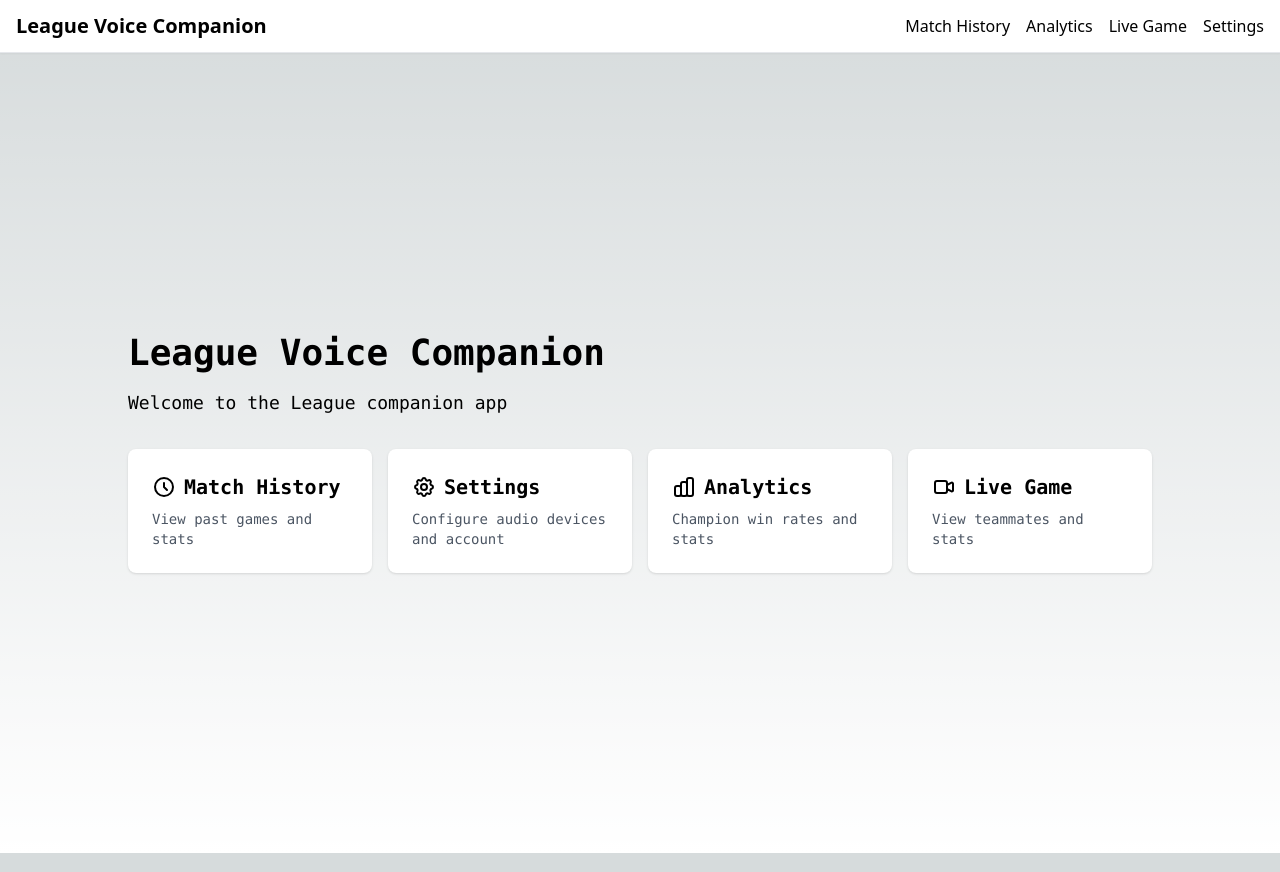
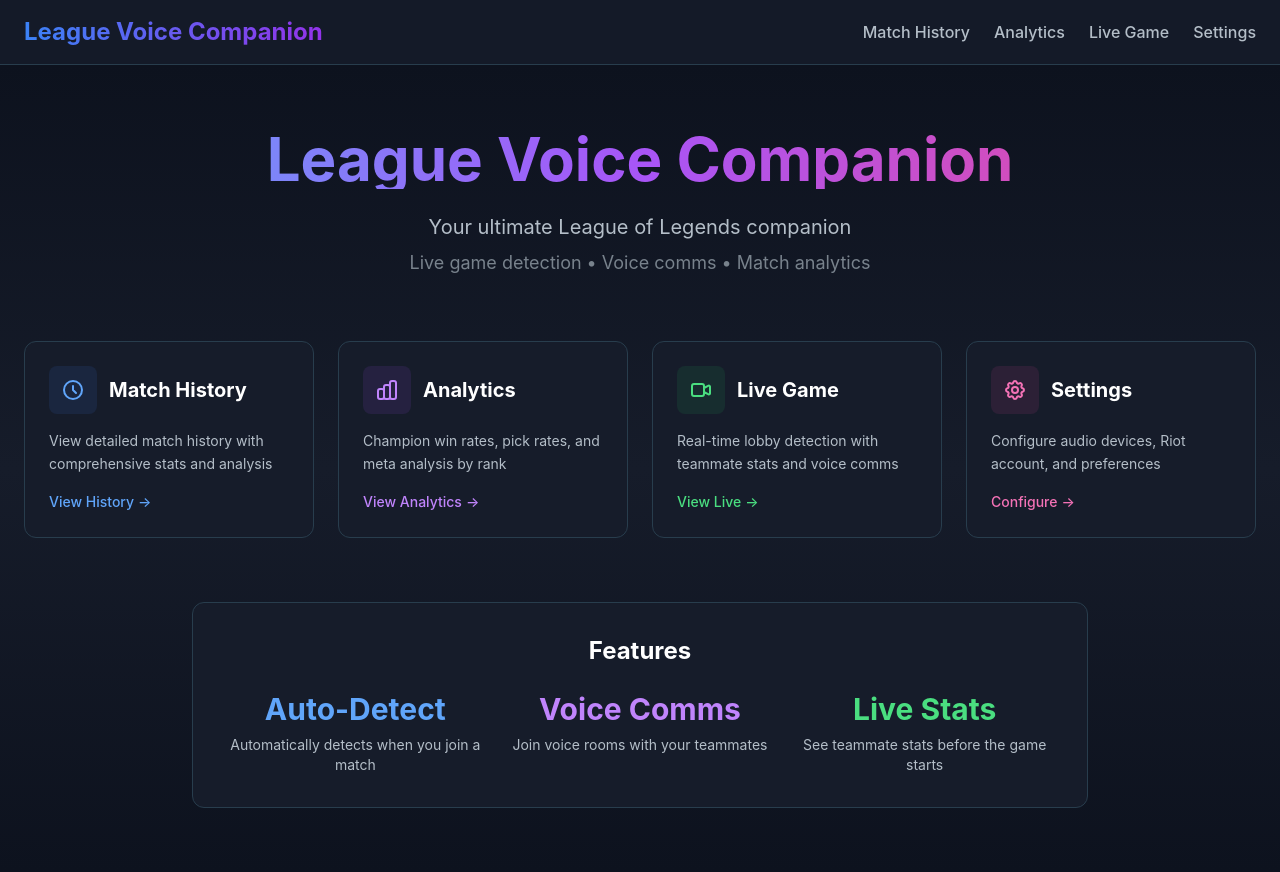
Before and after one commit to loguefx/League_Comms, a Next.js app in the folder apps/web/: page / in a window 1280 px wide. Built offline with nearby package versions, Linux system fonts and the light colour scheme.

Commit message:
Fix StatsModule dependency and improve frontend UX with modern dark theme

```diff
--- a/apps/web/src/app/globals.css
+++ b/apps/web/src/app/globals.css
@@ -3,27 +3,50 @@
 @tailwind utilities;
 
 :root {
-  --foreground-rgb: 0, 0, 0;
-  --background-start-rgb: 214, 219, 220;
-  --background-end-rgb: 255, 255, 255;
+  --foreground-rgb: 255, 255, 255;
+  --background-rgb: 13, 18, 30;
+  --card-bg: 22, 28, 42;
+  --border-color: 40, 47, 61;
+  --accent-blue: 0, 122, 255;
+  --accent-purple: 138, 43, 226;
+  --text-primary: 255, 255, 255;
+  --text-secondary: 180, 190, 200;
+  --text-muted: 120, 130, 140;
 }
 
-@media (prefers-color-scheme: dark) {
-  :root {
-    --foreground-rgb: 255, 255, 255;
-    --background-start-rgb: 0, 0, 0;
-    --background-end-rgb: 0, 0, 0;
-  }
+* {
+  margin: 0;
+  padding: 0;
+  box-sizing: border-box;
 }
 
 body {
-  color: rgb(var(--foreground-rgb));
-  background: linear-gradient(
-      to bottom,
-      transparent,
-      rgb(var(--background-end-rgb))
-    )
-    rgb(var(--background-start-rgb));
+  color: rgb(var(--text-primary));
+  background: rgb(var(--background-rgb));
+  font-family: -apple-system, BlinkMacSystemFont, 'Segoe UI', 'Roboto', 'Oxygen',
+    'Ubuntu', 'Cantarell', 'Fira Sans', 'Droid Sans', 'Helvetica Neue',
+    sans-serif;
+  -webkit-font-smoothing: antialiased;
+  -moz-osx-font-smoothing: grayscale;
+}
+
+/* Custom scrollbar */
+::-webkit-scrollbar {
+  width: 8px;
+  height: 8px;
+}
+
+::-webkit-scrollbar-track {
+  background: rgb(var(--background-rgb));
+}
+
+::-webkit-scrollbar-thumb {
+  background: rgb(var(--border-color));
+  border-radius: 4px;
+}
+
+::-webkit-scrollbar-thumb:hover {
+  background: rgb(60, 67, 81);
 }
 
 @keyframes slide-up {
--- a/apps/web/src/app/layout.tsx
+++ b/apps/web/src/app/layout.tsx
@@ -15,24 +15,24 @@
 }) {
   return (
     <html lang="en">
-      <body>
-        <nav className="bg-white dark:bg-gray-800 shadow-sm border-b border-gray-200 dark:border-gray-700">
-          <div className="container mx-auto px-4 py-3">
+      <body className="bg-[#0D121E] text-white min-h-screen">
+        <nav className="bg-[#161C2A] border-b border-[#283D4D] sticky top-0 z-50 backdrop-blur-sm bg-opacity-95">
+          <div className="container mx-auto px-6 py-4">
             <div className="flex items-center justify-between">
-              <Link href="/" className="text-xl font-bold">
+              <Link href="/" className="text-2xl font-bold bg-gradient-to-r from-blue-500 to-purple-600 bg-clip-text text-transparent hover:from-blue-400 hover:to-purple-500 transition">
                 League Voice Companion
               </Link>
-              <div className="flex gap-4">
-                <Link href="/match-history" className="hover:text-blue-600">
+              <div className="flex gap-6 items-center">
+                <Link href="/match-history" className="text-[#B4BEC8] hover:text-white transition font-medium">
                   Match History
                 </Link>
-                <Link href="/analytics" className="hover:text-blue-600">
+                <Link href="/analytics" className="text-[#B4BEC8] hover:text-white transition font-medium">
                   Analytics
                 </Link>
-                <Link href="/game/live" className="hover:text-blue-600">
+                <Link href="/game/live" className="text-[#B4BEC8] hover:text-white transition font-medium">
                   Live Game
                 </Link>
-                <Link href="/settings" className="hover:text-blue-600">
+                <Link href="/settings" className="text-[#B4BEC8] hover:text-white transition font-medium">
                   Settings
                 </Link>
               </div>
--- a/apps/web/src/app/page.tsx
+++ b/apps/web/src/app/page.tsx
@@ -2,64 +2,112 @@
 
 export default function Home() {
   return (
-    <main className="flex min-h-screen flex-col items-center justify-center p-24">
-      <div className="z-10 max-w-5xl w-full items-center justify-center font-mono text-sm">
-        <h1 className="text-4xl font-bold mb-4">League Voice Companion</h1>
-        <p className="text-lg mb-8">Welcome to the League companion app</p>
+    <main className="min-h-screen bg-gradient-to-b from-[#0D121E] via-[#161C2A] to-[#0D121E]">
+      <div className="container mx-auto px-6 py-16">
+        {/* Hero Section */}
+        <div className="text-center mb-16">
+          <h1 className="text-6xl font-bold mb-6 bg-gradient-to-r from-blue-400 via-purple-500 to-pink-500 bg-clip-text text-transparent">
+            League Voice Companion
+          </h1>
+          <p className="text-xl text-[#B4BEC8] mb-2">Your ultimate League of Legends companion</p>
+          <p className="text-lg text-[#78828C]">Live game detection • Voice comms • Match analytics</p>
+        </div>
 
-        <div className="grid grid-cols-1 md:grid-cols-4 gap-4 mt-8">
+        {/* Feature Cards */}
+        <div className="grid grid-cols-1 md:grid-cols-2 lg:grid-cols-4 gap-6 max-w-7xl mx-auto">
           <Link
             href="/match-history"
-            className="p-6 bg-white dark:bg-gray-800 rounded-lg shadow hover:shadow-lg transition"
+            className="group relative bg-[#161C2A] border border-[#283D4D] rounded-xl p-6 hover:border-blue-500/50 hover:shadow-lg hover:shadow-blue-500/10 transition-all duration-300 transform hover:-translate-y-1"
           >
-            <div className="flex items-center gap-2 mb-2">
-              <svg className="w-6 h-6" fill="none" stroke="currentColor" viewBox="0 0 24 24">
+            <div className="flex items-center gap-3 mb-4">
+              <div className="p-3 bg-blue-500/10 rounded-lg group-hover:bg-blue-500/20 transition">
+                <svg className="w-6 h-6 text-blue-400" fill="none" stroke="currentColor" viewBox="0 0 24 24">
                   <path strokeLinecap="round" strokeLinejoin="round" strokeWidth={2} d="M12 8v4l3 3m6-3a9 9 0 11-18 0 9 9 0 0118 0z" />
                 </svg>
-              <h2 className="text-xl font-semibold">Match History</h2>
               </div>
-            <p className="text-gray-600 dark:text-gray-400">View past games and stats</p>
+              <h2 className="text-xl font-bold text-white">Match History</h2>
+            </div>
+            <p className="text-[#B4BEC8] text-sm leading-relaxed">View detailed match history with comprehensive stats and analysis</p>
+            <div className="mt-4 text-blue-400 text-sm font-medium group-hover:translate-x-1 transition-transform inline-flex items-center gap-1">
+              View History <span>→</span>
+            </div>
+          </Link>
+
+          <Link
+            href="/analytics"
+            className="group relative bg-[#161C2A] border border-[#283D4D] rounded-xl p-6 hover:border-purple-500/50 hover:shadow-lg hover:shadow-purple-500/10 transition-all duration-300 transform hover:-translate-y-1"
+          >
+            <div className="flex items-center gap-3 mb-4">
+              <div className="p-3 bg-purple-500/10 rounded-lg group-hover:bg-purple-500/20 transition">
+                <svg className="w-6 h-6 text-purple-400" fill="none" stroke="currentColor" viewBox="0 0 24 24">
+                  <path strokeLinecap="round" strokeLinejoin="round" strokeWidth={2} d="M9 19v-6a2 2 0 00-2-2H5a2 2 0 00-2 2v6a2 2 0 002 2h2a2 2 0 002-2zm0 0V9a2 2 0 012-2h2a2 2 0 012 2v10m-6 0a2 2 0 002 2h2a2 2 0 002-2m0 0V5a2 2 0 012-2h2a2 2 0 012 2v14a2 2 0 01-2 2h-2a2 2 0 01-2-2z" />
+                </svg>
+              </div>
+              <h2 className="text-xl font-bold text-white">Analytics</h2>
+            </div>
+            <p className="text-[#B4BEC8] text-sm leading-relaxed">Champion win rates, pick rates, and meta analysis by rank</p>
+            <div className="mt-4 text-purple-400 text-sm font-medium group-hover:translate-x-1 transition-transform inline-flex items-center gap-1">
+              View Analytics <span>→</span>
+            </div>
+          </Link>
+
+          <Link
+            href="/game/live"
+            className="group relative bg-[#161C2A] border border-[#283D4D] rounded-xl p-6 hover:border-green-500/50 hover:shadow-lg hover:shadow-green-500/10 transition-all duration-300 transform hover:-translate-y-1"
+          >
+            <div className="flex items-center gap-3 mb-4">
+              <div className="p-3 bg-green-500/10 rounded-lg group-hover:bg-green-500/20 transition">
+                <svg className="w-6 h-6 text-green-400" fill="none" stroke="currentColor" viewBox="0 0 24 24">
+                  <path strokeLinecap="round" strokeLinejoin="round" strokeWidth={2} d="M15 10l4.553-2.276A1 1 0 0121 8.618v6.764a1 1 0 01-1.447.894L15 14M5 18h8a2 2 0 002-2V8a2 2 0 00-2-2H5a2 2 0 00-2 2v8a2 2 0 002 2z" />
+                </svg>
+              </div>
+              <h2 className="text-xl font-bold text-white">Live Game</h2>
+            </div>
+            <p className="text-[#B4BEC8] text-sm leading-relaxed">Real-time lobby detection with teammate stats and voice comms</p>
+            <div className="mt-4 text-green-400 text-sm font-medium group-hover:translate-x-1 transition-transform inline-flex items-center gap-1">
+              View Live <span>→</span>
+            </div>
           </Link>
 
           <Link
             href="/settings"
-            className="p-6 bg-white dark:bg-gray-800 rounded-lg shadow hover:shadow-lg transition"
+            className="group relative bg-[#161C2A] border border-[#283D4D] rounded-xl p-6 hover:border-pink-500/50 hover:shadow-lg hover:shadow-pink-500/10 transition-all duration-300 transform hover:-translate-y-1"
           >
-            <div className="flex items-center gap-2 mb-2">
-              <svg className="w-6 h-6" fill="none" stroke="currentColor" viewBox="0 0 24 24">
+            <div className="flex items-center gap-3 mb-4">
+              <div className="p-3 bg-pink-500/10 rounded-lg group-hover:bg-pink-500/20 transition">
+                <svg className="w-6 h-6 text-pink-400" fill="none" stroke="currentColor" viewBox="0 0 24 24">
                   <path strokeLinecap="round" strokeLinejoin="round" strokeWidth={2} d="M10.325 4.317c.426-1.756 2.924-1.756 3.35 0a1.724 1.724 0 002.573 1.066c1.543-.94 3.31.826 2.37 2.37a1.724 1.724 0 001.065 2.572c1.756.426 1.756 2.924 0 3.35a1.724 1.724 0 00-1.066 2.573c.94 1.543-.826 3.31-2.37 2.37a1.724 1.724 0 00-2.572 1.065c-.426 1.756-2.924 1.756-3.35 0a1.724 1.724 0 00-2.573-1.066c-1.543.94-3.31-.826-2.37-2.37a1.724 1.724 0 00-1.065-2.572c-1.756-.426-1.756-2.924 0-3.35a1.724 1.724 0 001.066-2.573c-.94-1.543.826-3.31 2.37-2.37.996.608 2.296.07 2.572-1.065z" />
                   <path strokeLinecap="round" strokeLinejoin="round" strokeWidth={2} d="M15 12a3 3 0 11-6 0 3 3 0 016 0z" />
                 </svg>
-              <h2 className="text-xl font-semibold">Settings</h2>
               </div>
-            <p className="text-gray-600 dark:text-gray-400">Configure audio devices and account</p>
+              <h2 className="text-xl font-bold text-white">Settings</h2>
+            </div>
+            <p className="text-[#B4BEC8] text-sm leading-relaxed">Configure audio devices, Riot account, and preferences</p>
+            <div className="mt-4 text-pink-400 text-sm font-medium group-hover:translate-x-1 transition-transform inline-flex items-center gap-1">
+              Configure <span>→</span>
+            </div>
           </Link>
+        </div>
 
-          <Link
-            href="/analytics"
-            className="p-6 bg-white dark:bg-gray-800 rounded-lg shadow hover:shadow-lg transition"
-          >
-            <div className="flex items-center gap-2 mb-2">
-              <svg className="w-6 h-6" fill="none" stroke="currentColor" viewBox="0 0 24 24">
-                <path strokeLinecap="round" strokeLinejoin="round" strokeWidth={2} d="M9 19v-6a2 2 0 00-2-2H5a2 2 0 00-2 2v6a2 2 0 002 2h2a2 2 0 002-2zm0 0V9a2 2 0 012-2h2a2 2 0 012 2v10m-6 0a2 2 0 002 2h2a2 2 0 002-2m0 0V5a2 2 0 012-2h2a2 2 0 012 2v14a2 2 0 01-2 2h-2a2 2 0 01-2-2z" />
-              </svg>
-              <h2 className="text-xl font-semibold">Analytics</h2>
+        {/* Quick Stats Section */}
+        <div className="mt-16 max-w-4xl mx-auto">
+          <div className="bg-[#161C2A] border border-[#283D4D] rounded-xl p-8">
+            <h2 className="text-2xl font-bold mb-6 text-center">Features</h2>
+            <div className="grid grid-cols-1 md:grid-cols-3 gap-6">
+              <div className="text-center">
+                <div className="text-3xl font-bold text-blue-400 mb-2">Auto-Detect</div>
+                <p className="text-[#B4BEC8] text-sm">Automatically detects when you join a match</p>
               </div>
-            <p className="text-gray-600 dark:text-gray-400">Champion win rates and stats</p>
-          </Link>
-
-          <Link
-            href="/game/live"
-            className="p-6 bg-white dark:bg-gray-800 rounded-lg shadow hover:shadow-lg transition"
-          >
-            <div className="flex items-center gap-2 mb-2">
-              <svg className="w-6 h-6" fill="none" stroke="currentColor" viewBox="0 0 24 24">
-                <path strokeLinecap="round" strokeLinejoin="round" strokeWidth={2} d="M15 10l4.553-2.276A1 1 0 0121 8.618v6.764a1 1 0 01-1.447.894L15 14M5 18h8a2 2 0 002-2V8a2 2 0 00-2-2H5a2 2 0 00-2 2v8a2 2 0 002 2z" />
-              </svg>
-              <h2 className="text-xl font-semibold">Live Game</h2>
+              <div className="text-center">
+                <div className="text-3xl font-bold text-purple-400 mb-2">Voice Comms</div>
+                <p className="text-[#B4BEC8] text-sm">Join voice rooms with your teammates</p>
               </div>
-            <p className="text-gray-600 dark:text-gray-400">View teammates and stats</p>
-          </Link>
+              <div className="text-center">
+                <div className="text-3xl font-bold text-green-400 mb-2">Live Stats</div>
+                <p className="text-[#B4BEC8] text-sm">See teammate stats before the game starts</p>
+              </div>
+            </div>
+          </div>
         </div>
       </div>
     </main>
```
Also changed, not shown: 1 other file (tests, documents, lock files or other folders). Lines whose indentation alone changed are shown as unchanged.
